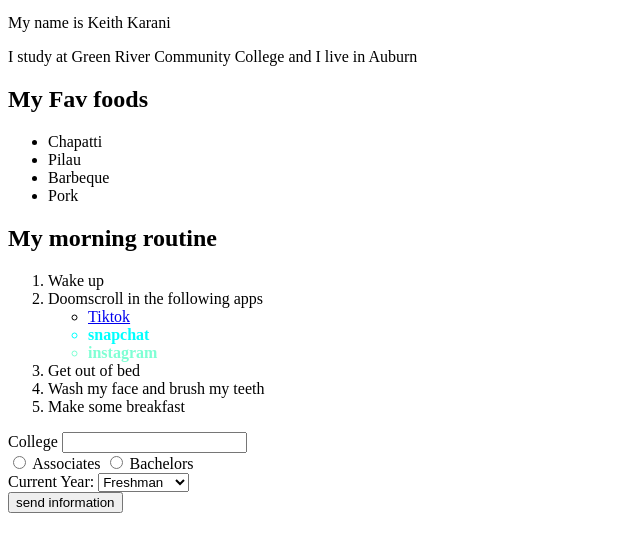
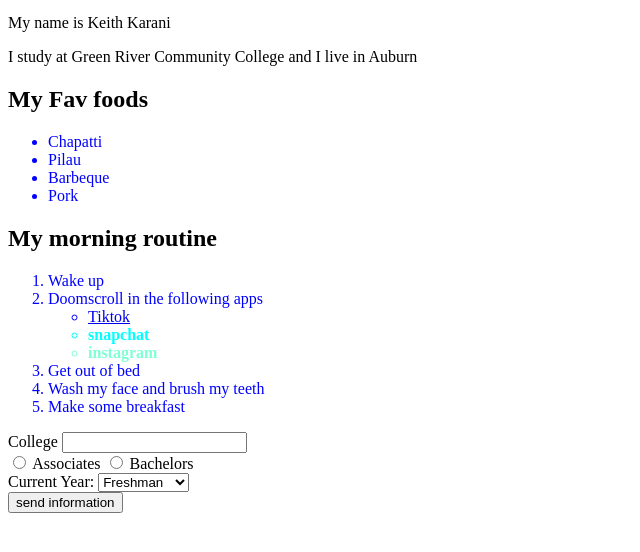
Before and after one commit to schoolboyk17/GithubLiveCode, a plain HTML site: page index.html in a window 1280 px wide. Shown: the part 100-652 px from the top of the page, without its empty margins (0-640 px from the left). Drawn offline with Linux system fonts and the light colour scheme.

Commit message:
changed a color on css

```diff
--- a/myStyle.css
+++ b/myStyle.css
@@ -4,8 +4,12 @@ h1 {
     text-decoration: underline;
 }
 
+a{
+
+}
+
 li {
-    color: black;
+    color: blue;
 }
 
 #mostfavourite{
```
